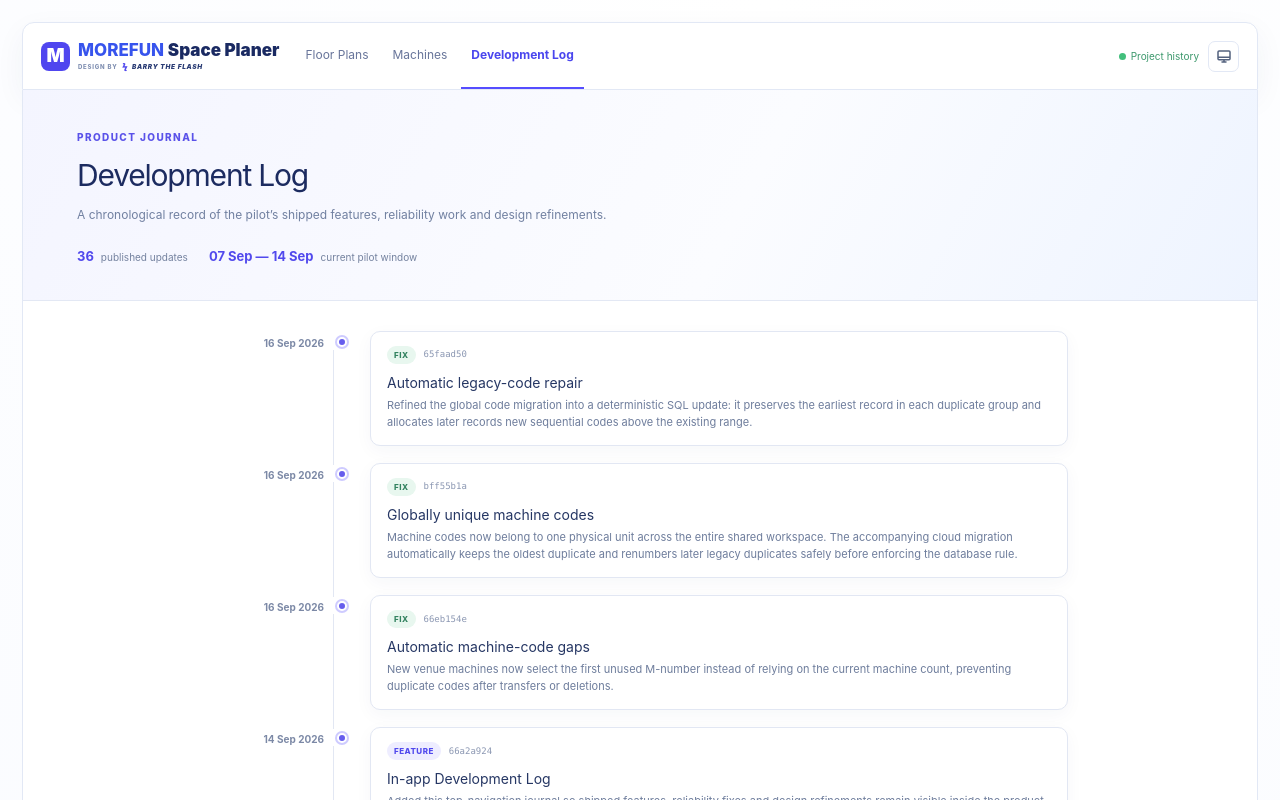
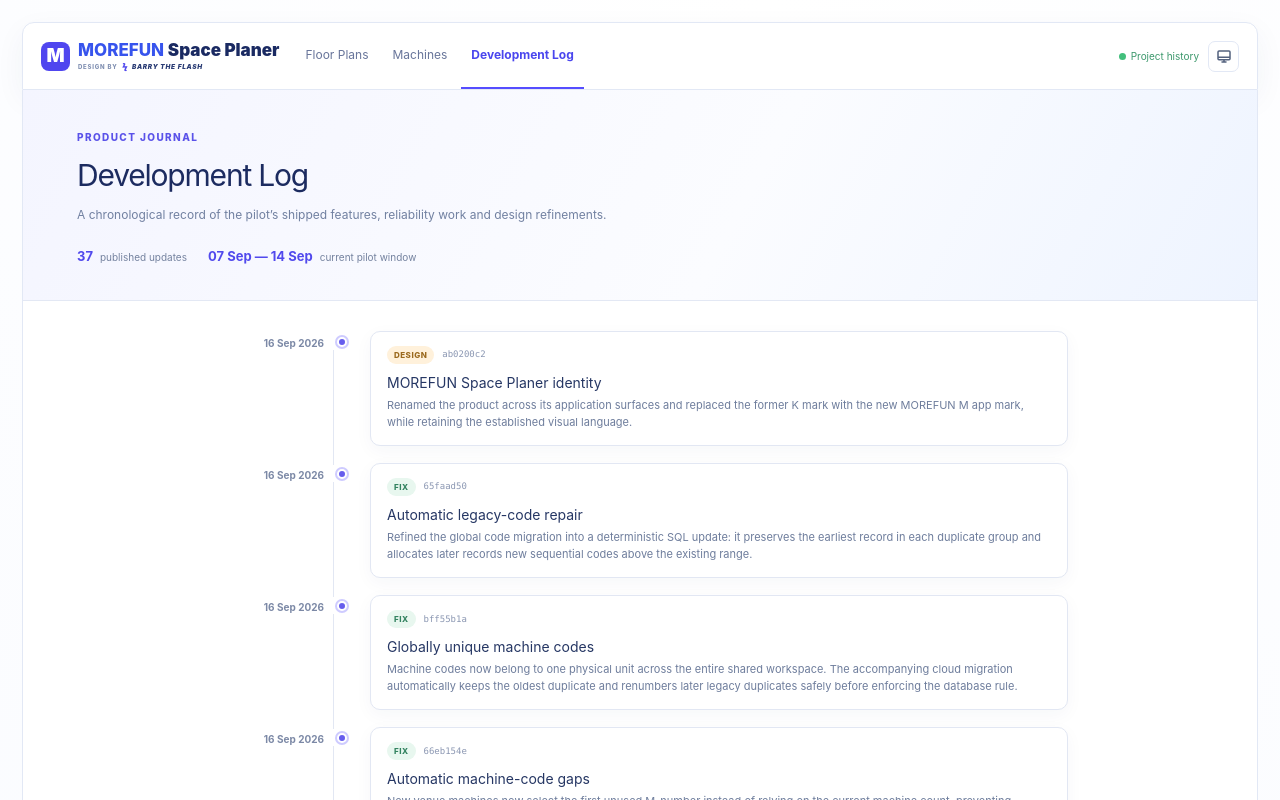
Before and after one commit to kokoamusementwarehouse-rgb/arcadefloorplantool, a Next.js app in the folder arcade-floor-plan/: page /development-log in a window 1280 px wide. Shown: the top 800 px of the page. Built offline with nearby package versions, Linux system fonts and the light colour scheme.

Commit message:
docs: record morefun rebrand

```diff
--- a/arcade-floor-plan/src/app/development-log/page.tsx
+++ b/arcade-floor-plan/src/app/development-log/page.tsx
@@ -5,6 +5,7 @@ import { ThemeControl } from "../../components/theme/ThemeControl";
 type LogEntry = { date: string; commit: string; kind: "Feature" | "Fix" | "Platform" | "Design"; title: string; summary: string };
 
 const entries: LogEntry[] = [
+  { date: "16 Sep 2026", commit: "ab0200c2", kind: "Design", title: "MOREFUN Space Planer identity", summary: "Renamed the product across its application surfaces and replaced the former K mark with the new MOREFUN M app mark, while retaining the established visual language." },
   { date: "16 Sep 2026", commit: "65faad50", kind: "Fix", title: "Automatic legacy-code repair", summary: "Refined the global code migration into a deterministic SQL update: it preserves the earliest record in each duplicate group and allocates later records new sequential codes above the existing range." },
   { date: "16 Sep 2026", commit: "bff55b1a", kind: "Fix", title: "Globally unique machine codes", summary: "Machine codes now belong to one physical unit across the entire shared workspace. The accompanying cloud migration automatically keeps the oldest duplicate and renumbers later legacy duplicates safely before enforcing the database rule." },
   { date: "16 Sep 2026", commit: "66eb154e", kind: "Fix", title: "Automatic machine-code gaps", summary: "New venue machines now select the first unused M-number instead of relying on the current machine count, preventing duplicate codes after transfers or deletions." },
```
